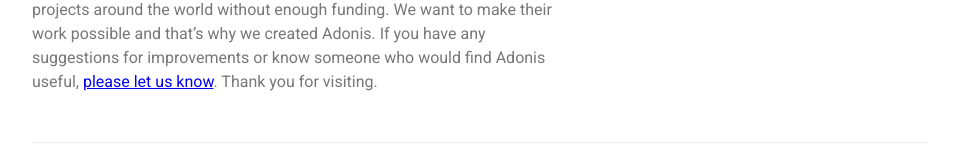
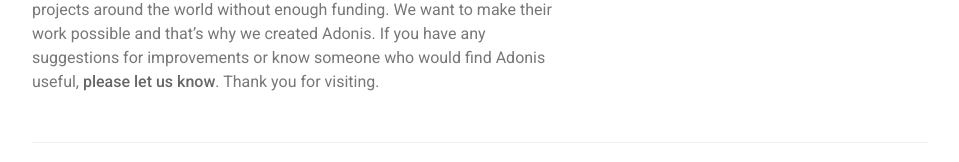
Before and after one commit to SixFingeredAmish/zoohackathon, a plain HTML site: page index.html in a window 1280 px wide. Shown: the part 6184-6346 px from the top of the page, without its empty margins (160-1119 px from the left). Drawn offline with nearby package versions, Linux system fonts and the light colour scheme.

Commit message:
fixed contact link

```diff
--- a/index.html
+++ b/index.html
@@ -158,7 +158,7 @@
 				Contact Us
 			</h2>
 			<p class="measure-wide">
-				We are very passionate about this. There are many important conservation projects around the world without enough funding. We want to make their work possible and that’s why we created Adonis. If you have any suggestions for improvements or know someone who would find Adonis useful, <a href="mailto:cederw@uw.edu,nirawitj@uw.edu">please let us know</a>. Thank you for visiting.
+				We are very passionate about this. There are many important conservation projects around the world without enough funding. We want to make their work possible and that’s why we created Adonis. If you have any suggestions for improvements or know someone who would find Adonis useful, <a class="no-underline black-60 hover-mid-gray fw5" href="mailto:cederw@uw.edu,nirawitj@uw.edu">please let us know</a>. Thank you for visiting.
 			</p>
 		</section>
 
```
